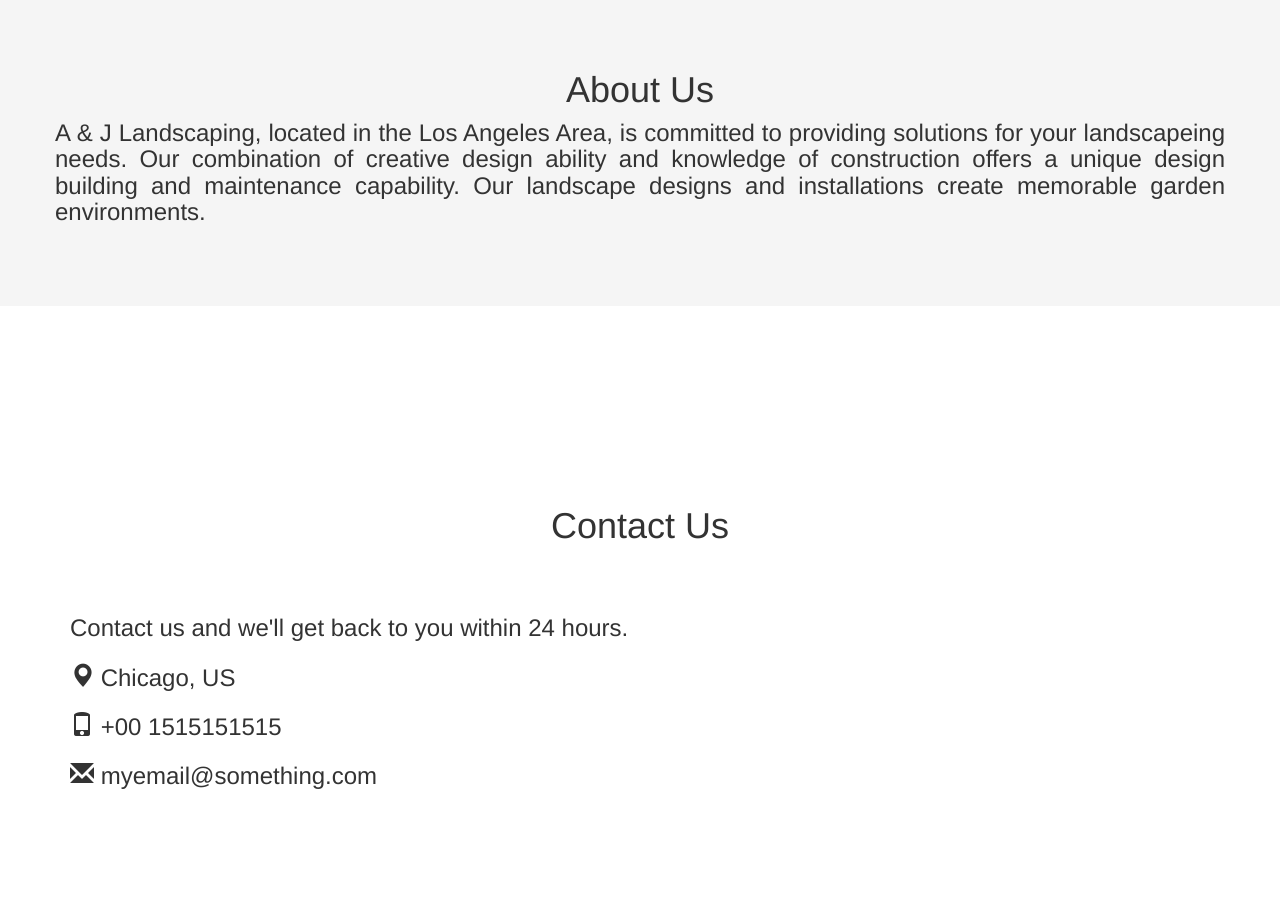
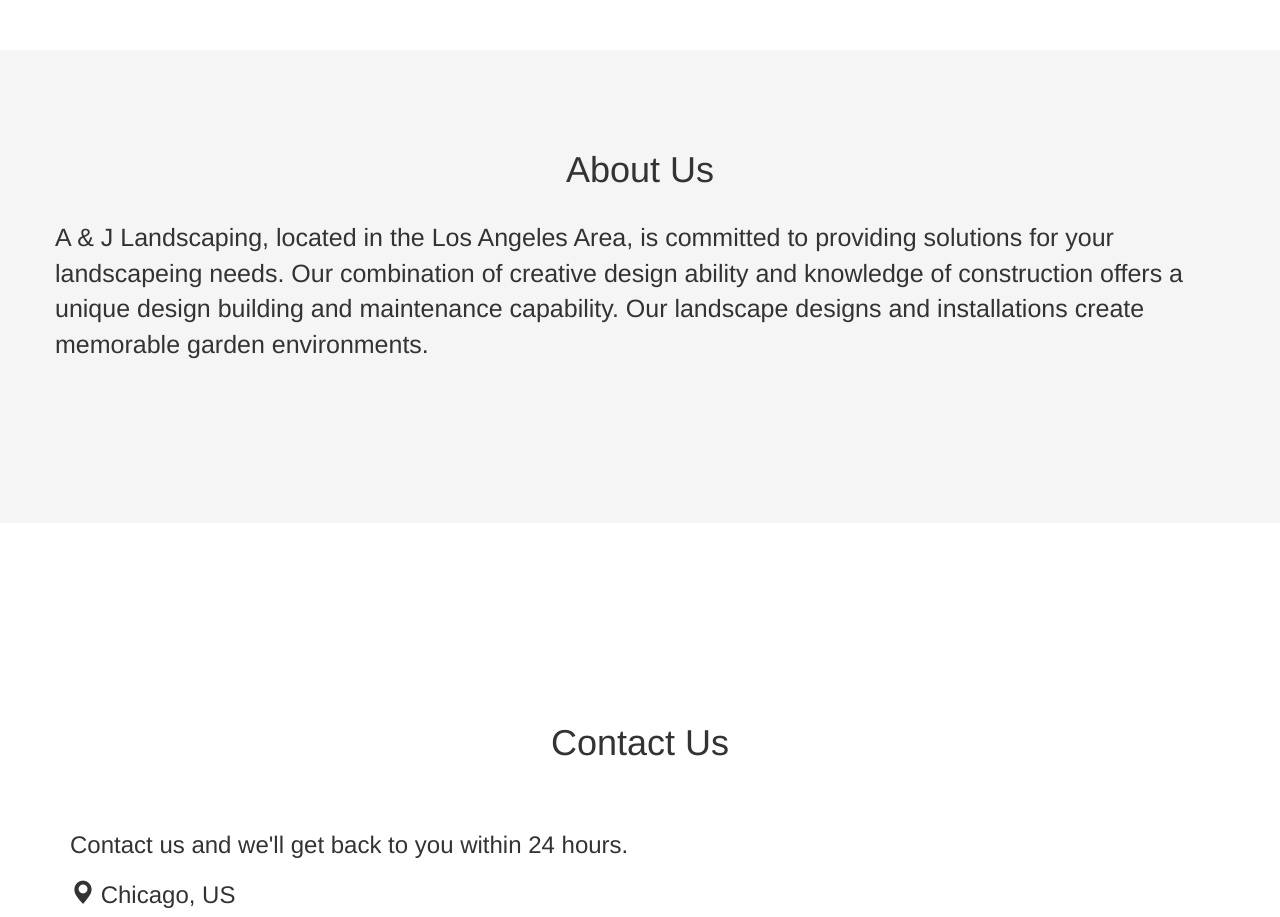
Before and after one commit to aandjlandscape24/aandjlandscape24.github.io, a plain HTML site: page index.html in a window 1280 px wide. Shown: the part 2620-3537 px from the top of the page. Drawn offline with nearby package versions, Linux system fonts and the light colour scheme.

Commit message:
new upds

```diff
--- a/index.html
+++ b/index.html
@@ -39,6 +39,7 @@
 
 
 <div class="container" id="gallery">
+    <br><br><br><br>
   <h2>Gallery</h2>
   <div id="myCarousel" class="carousel slide" data-ride="carousel">
     <!-- Indicators -->
@@ -152,8 +153,9 @@
 <div class="container-fluid" id="aboutus" style="background-color:#f5f5f5">
     <br><br><br><br>
     <h1 class="text-center">About Us</h1>
-    <h3 style="text-align:justify;max-width: 1170px;margin: auto">A & J Landscaping, located in the Los Angeles Area, is committed to providing solutions for your landscapeing needs. Our combination of creative design ability and knowledge of construction offers a unique design building and maintenance capability. Our landscape designs and installations create memorable garden environments.</h3>
-    <br><br><br><br>
+    <br>
+    <p style="max-width: 1170px;margin: auto;font-size:25px">A & J Landscaping, located in the Los Angeles Area, is committed to providing solutions for your landscapeing needs. Our combination of creative design ability and knowledge of construction offers a unique design building and maintenance capability. Our landscape designs and installations create memorable garden environments.</p>
+    <br><br><br><br><br><br><br><br>
 </div>
 
 
```
